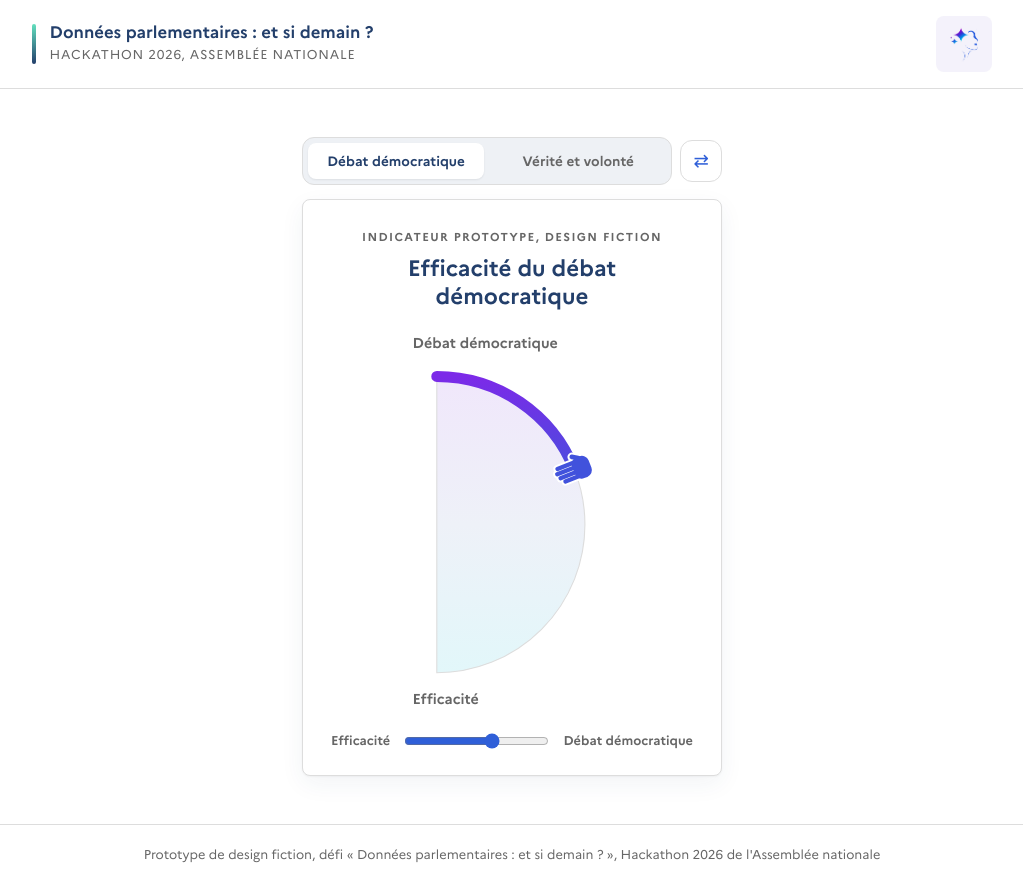
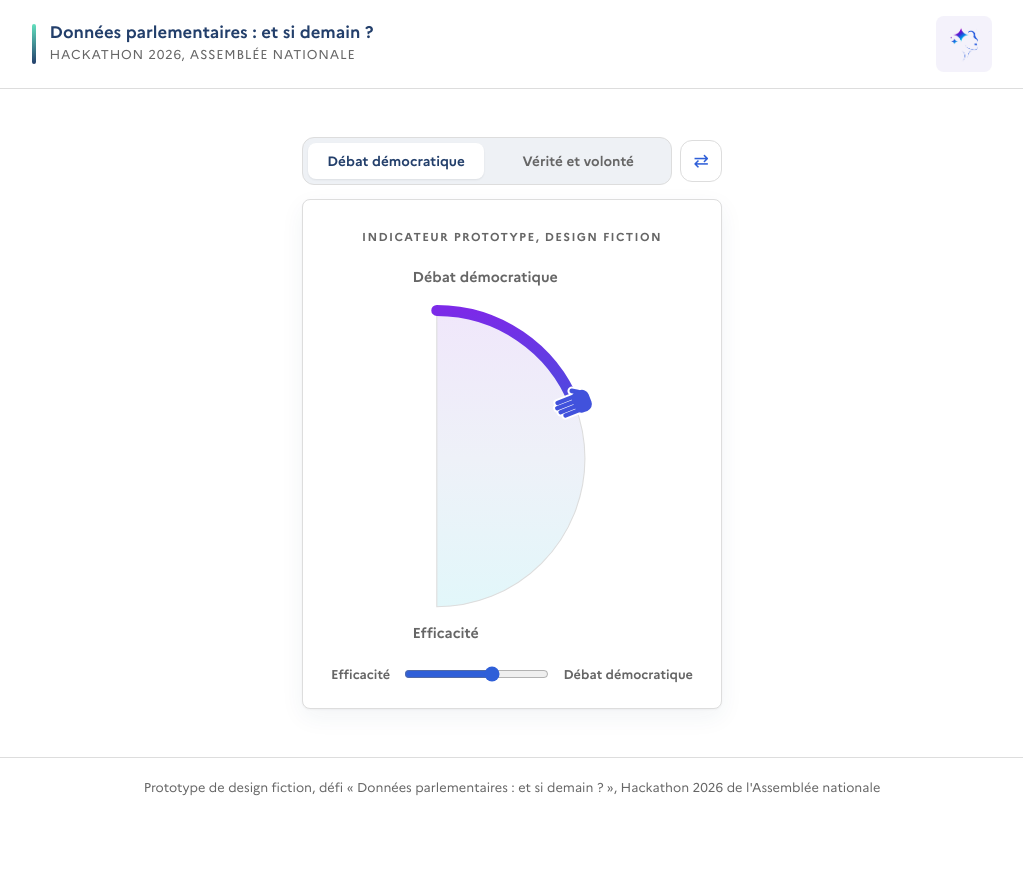
Before and after one commit to ErenAtolgan/donnees-parlementaires-et-si-demain, a React (Vite) app in the folder app/: page / in a window 1280 px wide. Shown: the whole page, without its empty margins (128-1151 px from the left). After the commit the page ends 817 px from the top, so only its background shows below. Built offline with nearby package versions, Linux system fonts and the light colour scheme.

Commit message:
Retire les titres des cartes hémicycle
Co-Authored-By: Claude Fable 5 <noreply@anthropic.com>
Claude-Session: https://claude.ai/code/session_018xV7kDg1SWvWcZjwpCbM7c

```diff
--- a/app/src/App.css
+++ b/app/src/App.css
@@ -144,21 +144,12 @@
 }
 
 .eyebrow {
-  margin: 0 0 0.5rem;
+  margin: 0 0 1.1rem;
   font-size: 0.72rem;
   font-weight: 700;
   letter-spacing: 0.12em;
   text-transform: uppercase;
   color: var(--muted-foreground);
-}
-
-.carte-titre {
-  margin: 0 0 1.25rem;
-  font-family: var(--font-serif);
-  font-weight: 800;
-  font-size: 1.4rem;
-  line-height: 1.25;
-  color: var(--primary);
 }
 
 .gauge-wrap {
--- a/app/src/App.jsx
+++ b/app/src/App.jsx
@@ -9,7 +9,6 @@ const HEMICYCLES = [
   {
     id: 'debat',
     menu: 'Débat démocratique',
-    titre: 'Efficacité du débat démocratique',
     poleHaut: 'Débat démocratique',
     poleBas: 'Efficacité',
     valeurInitiale: 62,
@@ -17,7 +16,6 @@ const HEMICYCLES = [
   {
     id: 'recit',
     menu: 'Vérité et volonté',
-    titre: 'Entre vérité consensuelle et volonté',
     poleHaut: 'Vérité consensuelle',
     poleBas: 'Volonté',
     valeurInitiale: 50,
@@ -79,7 +77,6 @@ export default function App() {
           {HEMICYCLES.map((h, i) => (
             <div key={h.id} hidden={i !== actif}>
               <Gauge
-                titre={h.titre}
                 poleHaut={h.poleHaut}
                 poleBas={h.poleBas}
                 valeurInitiale={h.valeurInitiale}
--- a/app/src/components/Gauge.jsx
+++ b/app/src/components/Gauge.jsx
@@ -154,7 +154,6 @@ function MainCurseur({ valeur, interieure = true }) {
 }
 
 export default function Gauge({
-  titre = 'Efficacité du débat démocratique',
   poleHaut = 'Débat démocratique',
   poleBas = 'Efficacité',
   valeurInitiale = 62,
@@ -187,7 +186,6 @@ export default function Gauge({
   return (
     <section className="carte">
       <p className="eyebrow">Indicateur prototype, design fiction</p>
-      <h1 className="carte-titre">{titre}</h1>
 
       <div className="gauge-wrap">
         <svg
```
